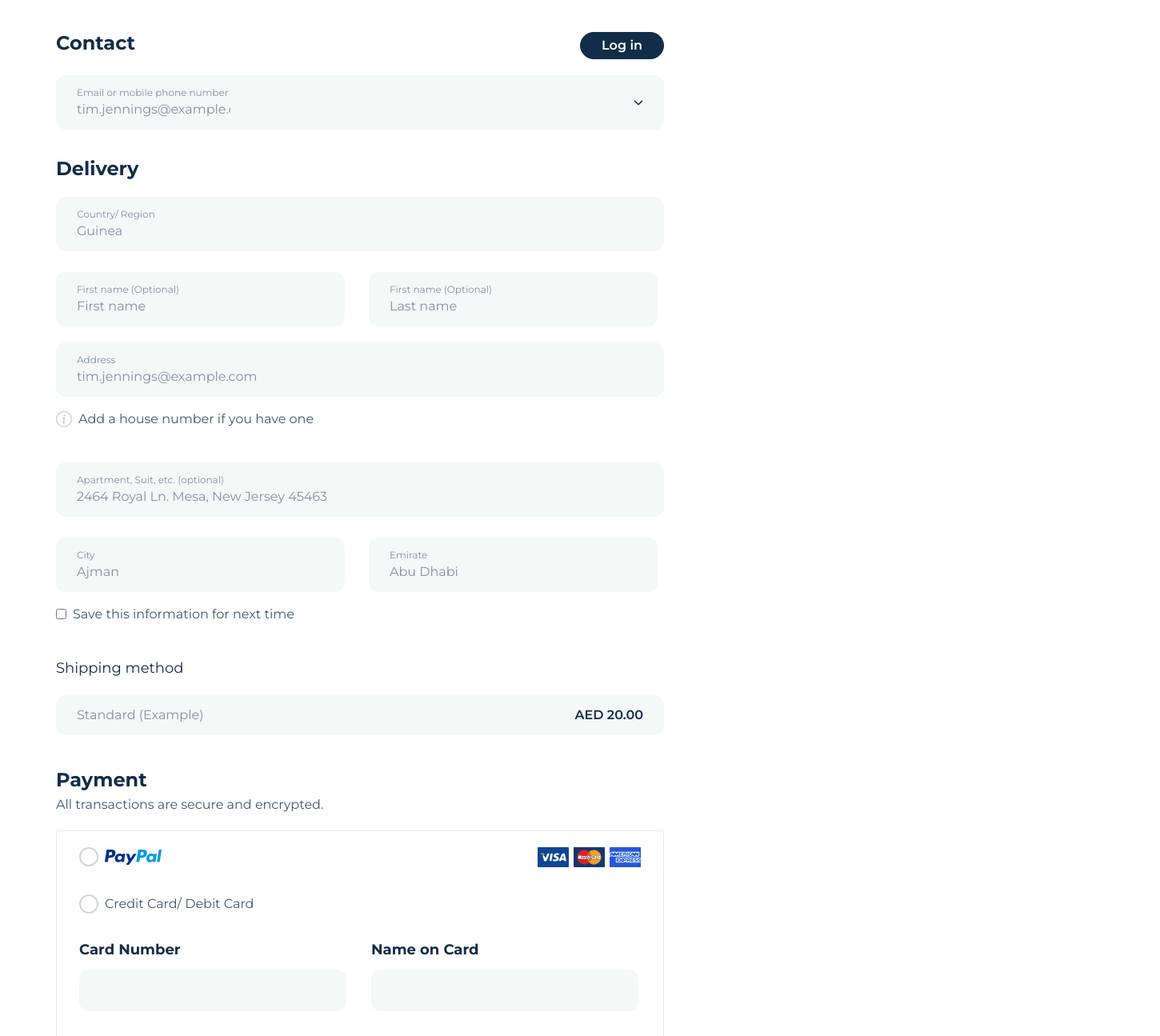
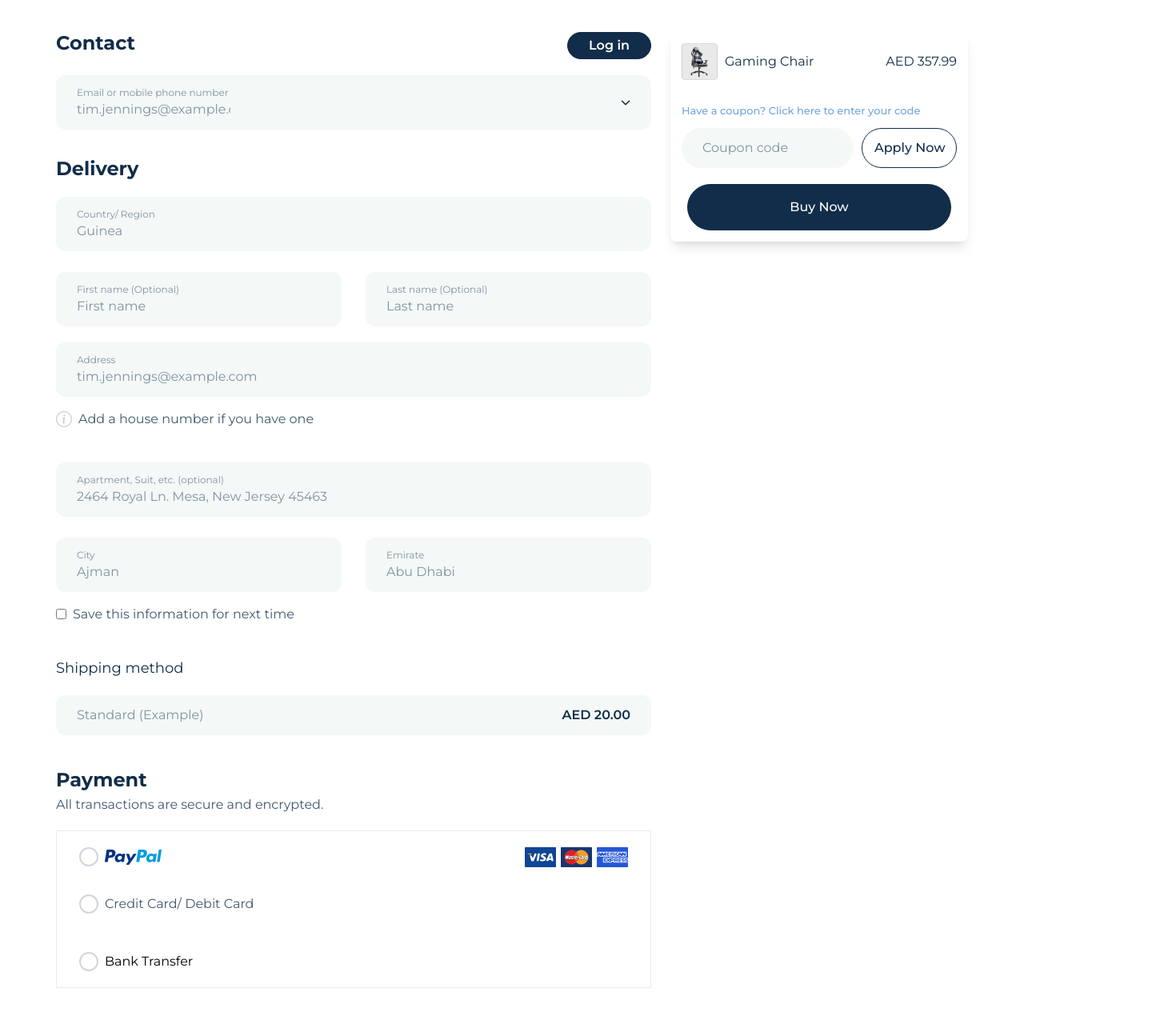
Before and after one commit to jatin-rajput563/Sakroob-test, a React (Vite) app: page /loginpage in a window 1280 px wide. Shown: the part 1680-2975 px from the top of the page at 80% size, 1450 px wide, since content can reach past the window. Built offline with nearby package versions, Linux system fonts and the light colour scheme.

Commit message:
checkout-section-complete

```diff
--- a/src/pages/CheckOut.jsx
+++ b/src/pages/CheckOut.jsx
@@ -1,5 +1,6 @@
 import React, { useState } from "react";
 import Buttons from "../components/common/Buttons";
+import CheckImg from "../assets/images/png/checkout-img.png";
 import {
   CreditCards,
   InformationSvg,
@@ -10,12 +11,25 @@ import {
 const CheckOut = () => {
   const [checked, setChecked] = useState(false);
   const [selected, setSelected] = useState("");
+  const [couponApplied, setCouponApplied] = useState(false);
+  const [coupon, setCoupon] = useState("");
+
+  const handleApplyCoupon = () => {
+    if (coupon.trim() !== "") {
+      setCouponApplied(true);
+      setTimeout(() => {
+        setCouponApplied(false);
+      }, 1000);
+    }
+  };
+
   return (
     <>
       <div className="min-h-screen py-[120px]">
         <div className="max-w-[1140px] mx-auto px-3">
-          <div className="flex flex-wrap flex-row -mx-3">
+          <div className="flex  -mx-3 gap-6">
             <div className="w-8/12">
+              {/* Contact Section */}
               <div className="flex flex-wrap justify-between">
                 <p className="font-bold text-2xl leading-[120%] text-[#112D49]">
                   Contact
@@ -38,6 +52,8 @@ const CheckOut = () => {
                   <UnderSvg />
                 </div>
               </div>
+
+              {/* Delivery Section */}
               <p className="font-bold text-2xl leading-[120%] text-[#112D49] pt-[35px]">
                 Delivery
               </p>
@@ -51,28 +67,25 @@ const CheckOut = () => {
                   className="outline-0 text-[#112D49]"
                 />
               </div>
+
               <div className="flex gap-[30px] mt-[26px]">
-                <div className="flex-col flex bg-[#F4F8F7] py-[13px] px-[26px] rounded-xl w-full max-w-[361px]">
+                {["First name", "Last name"].map((label, index) => (
+                  <div
+                    key={index}
+                    className="flex-col flex bg-[#F4F8F7] py-[13px] px-[26px] rounded-xl w-full max-w-[361px]"
+                  >
                     <label className="text-xs leading-[150%] text-[#8393A0]">
-                    First name (Optional)
+                      {label} (Optional)
                     </label>
                     <input
                       type="text"
-                    placeholder="First name"
+                      placeholder={label}
                       className="outline-0 text-[#112D49]"
                     />
                   </div>
-                <div className="flex-col flex bg-[#F4F8F7] py-[13px] px-[26px] rounded-xl w-full max-w-[361px]">
-                  <label className="text-xs leading-[150%] text-[#8393A0]">
-                    First name (Optional)
-                  </label>
-                  <input
-                    type="text"
-                    placeholder="Last name"
-                    className="outline-0 text-[#112D49]"
-                  />
+                ))}
               </div>
-              </div>
+
               <div className="flex flex-col bg-[#F4F8F7] py-[13px] px-[26px] rounded-xl w-full mt-[20px]">
                 <label className="text-xs leading-[150%] text-[#8393A0]">
                   Address
@@ -83,12 +96,14 @@ const CheckOut = () => {
                   className="outline-0 text-[#112D49]"
                 />
               </div>
+
               <div className="flex gap-[8px] pt-[16px] items-center">
                 <InformationSvg />
                 <p className="text-[#41576D] leading-[150%]">
                   Add a house number if you have one
                 </p>
               </div>
+
               <div className="flex flex-col bg-[#F4F8F7] py-[13px] px-[26px] rounded-xl w-full mt-[42px]">
                 <label className="text-xs leading-[150%] text-[#8393A0]">
                   Apartment, Suit, etc. (optional)
@@ -99,34 +114,37 @@ const CheckOut = () => {
                   className="outline-0 text-[#112D49]"
                 />
               </div>
+
               <div className="flex gap-[30px] mt-[26px]">
-                <div className="flex-col flex bg-[#F4F8F7] py-[13px] px-[26px] rounded-xl w-full max-w-[361px]">
+                {["City", "Emirate"].map((label, index) => (
+                  <div
+                    key={index}
+                    className="flex-col flex bg-[#F4F8F7] py-[13px] px-[26px] rounded-xl w-full max-w-[361px]"
+                  >
                     <label className="text-xs leading-[150%] text-[#8393A0]">
-                    City
+                      {label}
                     </label>
                     <input
                       type="text"
-                    placeholder="Ajman"
+                      placeholder={label === "City" ? "Ajman" : "Abu Dhabi"}
                       className="outline-0 text-[#112D49]"
                     />
                   </div>
-                <div className="flex-col flex bg-[#F4F8F7] py-[13px] px-[26px] rounded-xl w-full max-w-[361px]">
-                  <label className="text-xs leading-[150%] text-[#8393A0]">
-                    Emirate
-                  </label>
+                ))}
+              </div>
+
+              <div className="flex gap-[8px] items-center pt-[16px]">
                 <input
-                    type="text"
-                    placeholder="Abu Dhabi"
-                    className="outline-0 text-[#112D49]"
+                  type="checkbox"
+                  checked={checked}
+                  onChange={() => setChecked(!checked)}
                 />
-                </div>
-              </div>
-              <div className="flex gap-[8px] items-center pt-[16px]">
-                <input type="checkbox" />
                 <p className="leading-[150%] text-[#41576D]">
-                  Save this information for next time{" "}
+                  Save this information for next time
                 </p>
               </div>
+
+              {/* Shipping Method */}
               <p className="text-lg leading-[150%] text-[#112D49] pt-[42px]">
                 Shipping method
               </p>
@@ -140,13 +158,17 @@ const CheckOut = () => {
                   AED 20.00
                 </p>
               </div>
+
+              {/* Payment Section */}
               <p className="font-bold text-2xl leading-[120%] text-[#112D49] pt-[42px]">
                 Payment
               </p>
               <p className="leading-[150%] text-[#41576D] pt-[4px]">
                 All transactions are secure and encrypted.
               </p>
+
               <div className="border border-[#E8EBED] py-[20px] px-[28px] mt-[20px]">
+                {/* Paypal */}
                 <div className="flex justify-between flex-wrap">
                   <div className="flex gap-[8px] items-center">
                     <label className="inline-flex items-center cursor-pointer">
@@ -174,6 +196,8 @@ const CheckOut = () => {
                   </div>
                   <CreditCards />
                 </div>
+
+                {/* Card */}
                 <div className="flex gap-[8px] items-center pt-[34px]">
                   <label className="inline-flex items-center cursor-pointer">
                     <input
@@ -200,6 +224,9 @@ const CheckOut = () => {
                     Credit Card/ Debit Card
                   </p>
                 </div>
+
+                {selected === "card" && (
+                  <>
                     <div className="flex justify-between gap-[28px]">
                       <div className="w-1/2">
                         <p className="font-bold text-lg leading-[120%] text-[#112D49] pt-[35px]">
@@ -207,7 +234,7 @@ const CheckOut = () => {
                         </p>
                         <input
                           type="number"
-                      placeholder=""
+                          placeholder="1234 5678 9012 3456"
                           className="bg-[#F4F8F7] rounded-[12px] h-[52px] w-full max-w-[334px] mt-[14px]"
                         />
                       </div>
@@ -217,19 +244,20 @@ const CheckOut = () => {
                         </p>
                         <input
                           type="text"
-                      placeholder=""
+                          placeholder="Full Name"
                           className="bg-[#F4F8F7] rounded-[12px] h-[52px] w-full max-w-[334px] mt-[14px]"
                         />
                       </div>
                     </div>
+
                     <div className="flex justify-between gap-[28px]">
                       <div className="w-1/2">
                         <p className="font-bold text-lg leading-[120%] text-[#112D49] pt-[35px]">
                           Expire Date
                         </p>
                         <input
-                      type="number"
-                      placeholder=""
+                          type="text"
+                          placeholder="MM/YY"
                           className="bg-[#F4F8F7] rounded-[12px] h-[52px] w-full mt-[14px]"
                         />
                       </div>
@@ -239,35 +267,137 @@ const CheckOut = () => {
                         </p>
                         <input
                           type="text"
-                      placeholder=""
+                          placeholder="123"
                           className="bg-[#F4F8F7] rounded-[12px] h-[52px] w-full mt-[14px]"
                         />
                       </div>
                     </div>
+                  </>
+                )}
+
+                {/* Bank */}
+                {/* Bank */}
                 <div className="flex items-center gap-[8px] mt-[48px]">
                   <label className="inline-flex items-center cursor-pointer">
                     <input
                       type="radio"
                       name="payment"
-                      value="paypal"
-                      checked={selected === "paypal"}
-                      onChange={() => setSelected("paypal")}
+                      value="bank"
+                      checked={selected === "bank"}
+                      onChange={() => setSelected("bank")}
                       className="sr-only"
                     />
                     <div
                       className={`w-6 h-6 rounded-full flex items-center justify-center transition-all duration-200 ${
-                        selected === "paypal"
+                        selected === "bank"
                           ? "border-4 border-blue-400"
                           : "border-2 border-gray-300"
                       }`}
                     >
-                      {selected === "paypal" && (
+                      {selected === "bank" && (
                         <div className="w-3 h-3 bg-blue-400 rounded-full" />
                       )}
                     </div>
                   </label>
                   <p>Bank Transfer</p>
                 </div>
+
+                {selected === "bank" && (
+                  <div className="mt-[30px]">
+                    <div className="mb-[20px]">
+                      <label className="block font-semibold text-[#112D49] mb-[6px]">
+                        Account Holder Name
+                      </label>
+                      <input
+                        type="text"
+                        placeholder="John Doe"
+                        className="bg-[#F4F8F7] rounded-[12px] h-[52px] w-full px-[16px] text-[#112D49]"
+                      />
+                    </div>
+                    <div className="mb-[20px]">
+                      <label className="block font-semibold text-[#112D49] mb-[6px]">
+                        Bank Name
+                      </label>
+                      <input
+                        type="text"
+                        placeholder="HDFC Bank"
+                        className="bg-[#F4F8F7] rounded-[12px] h-[52px] w-full px-[16px] text-[#112D49]"
+                      />
+                    </div>
+                    <div className="mb-[20px]">
+                      <label className="block font-semibold text-[#112D49] mb-[6px]">
+                        Account Number
+                      </label>
+                      <input
+                        type="number"
+                        placeholder="123456789012"
+                        className="bg-[#F4F8F7] rounded-[12px] h-[52px] w-full px-[16px] text-[#112D49]"
+                      />
+                    </div>
+                    <div>
+                      <label className="block font-semibold text-[#112D49] mb-[6px]">
+                        IFSC / SWIFT Code
+                      </label>
+                      <input
+                        type="text"
+                        placeholder="HDFC0001234"
+                        className="bg-[#F4F8F7] rounded-[12px] h-[52px] w-full px-[16px] text-[#112D49]"
+                      />
+                    </div>
+                  </div>
+                )}
+              </div>
+            </div>
+            {/* Sidebar */}
+            <div className="w-4/12 relative overflow-visible">
+              <div
+                className={`absolute top-[-50px] right-0 bg-green-100 border border-green-400 text-green-700 px-4 py-2 rounded-md shadow-md text-sm z-10 transition-transform duration-500 ease-out ${
+                  couponApplied
+                    ? "translate-x-0 opacity-100"
+                    : "translate-x-full opacity-0"
+                }`}
+              >
+                Coupon Applied Successfully!
+              </div>
+              <div className="p-3.5 shadow-lg rounded-[8px]">
+                <div className="flex items-center justify-between pb-[26px]">
+                  <div className="flex gap-[9px] items-center">
+                    <img
+                      src={CheckImg}
+                      alt="checkout-img"
+                      className="w-full max-w-[45px]"
+                    />
+                    <p className="leading-[150%] text-[#112D49]">
+                      Gaming Chair
+                    </p>
+                  </div>
+                  <p className="leading-[150%] text-[#112D49]">AED 357.99</p>
+                </div>
+                <a
+                  className="text-[#73A4E0] text-[13px] font-medium leading-[150%]"
+                  href="#"
+                >
+                  Have a coupon? Click here to enter your code
+                </a>
+                <div className="flex justify-between gap-[10px] mt-[10px]">
+                  <input
+                    type="text"
+                    placeholder="Coupon code"
+                    value={coupon}
+                    onChange={(e) => setCoupon(e.target.value)}
+                    className="outline-0 text-[#112D49] bg-[#F4F8F7] py-[13px] px-[26px] rounded-full w-full"
+                  />
+                  <button
+                    onClick={handleApplyCoupon}
+                    className="font-medium text-[#112D49] border border-[#112D49] max-w-[119px] w-full whitespace-nowrap py-2 px-[15px] rounded-[93px] hover:bg-[#112D49] hover:text-white transition-all ease-linear duration-200"
+                  >
+                    Apply Now
+                  </button>
+                </div>
+                <Buttons
+                  btnClass="text-white !w-full !max-w-[330px] mt-[20px]"
+                  btnText="Buy Now"
+                />
               </div>
             </div>
           </div>
--- a/src/pages/Login.jsx
+++ b/src/pages/Login.jsx
@@ -1,9 +1,12 @@
 import React from 'react'
+import { Route, Routes } from 'react-router-dom'
 
 const Login = () => {
   return (
     <div>
-
+      <Routes>
+        <Route index path='/loginpage' elem/>
+      </Routes>
     </div>
   )
 }
```
Also changed, not shown: src/assets/images/png/checkout-img.png (added). Lines whose indentation alone changed are shown as unchanged.
